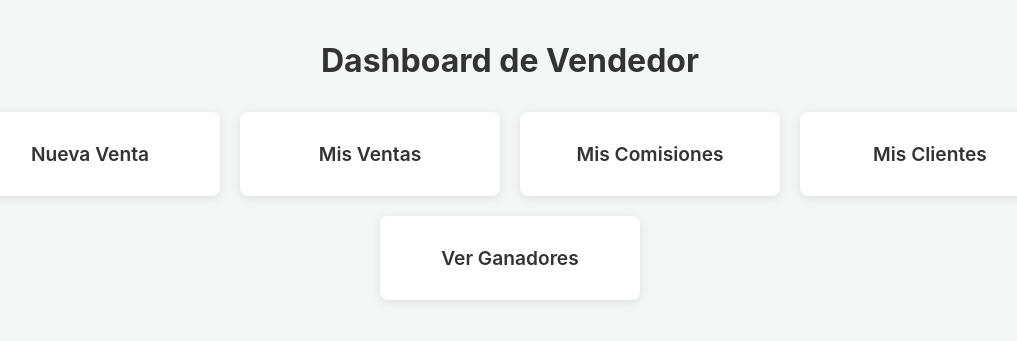
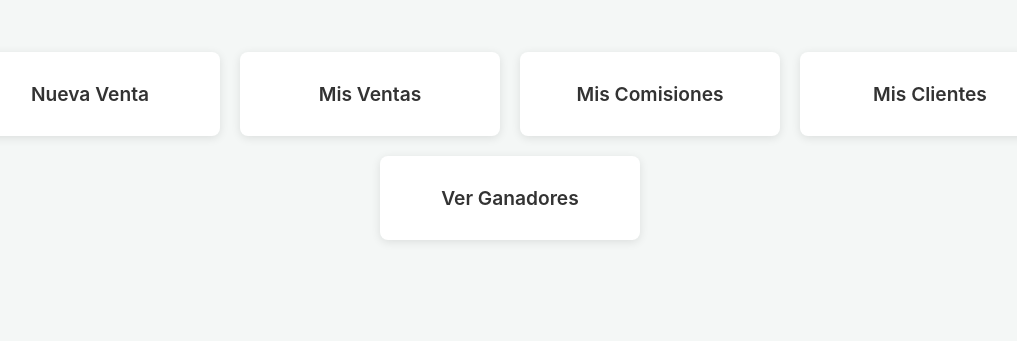
Before and after one commit to jelixandroid8-byte/loto-app, a Flask app: template templates/seller_dashboard.html in a window 1280 px wide. Shown: the part 62-403 px from the top of the page, without its empty margins (130-1147 px from the left). Run offline with Flask 3, Linux system fonts and the light colour scheme; the template is opened without the code that fills it, so the values that code supplies are empty; some libraries are stand-ins or nearby versions.

Commit message:
Remove 'Dashboard de Vendedor' title from seller dashboard

```diff
--- a/templates/seller_dashboard.html
+++ b/templates/seller_dashboard.html
@@ -1,11 +1,9 @@
-
 {% extends 'layout.html' %}
 
-{% block title %}Dashboard de Vendedor{% endblock %}
+{% block title %}{% endblock %}
 
 {% block content %}
 <div class="dashboard">
-    <h1>Dashboard de Vendedor</h1>
     <div class="dashboard-menu">
         <a href="{{ url_for('new_sale') }}" class="dashboard-item">Nueva Venta</a>
         <a href="{{ url_for('list_sales') }}" class="dashboard-item">Mis Ventas</a>
```
